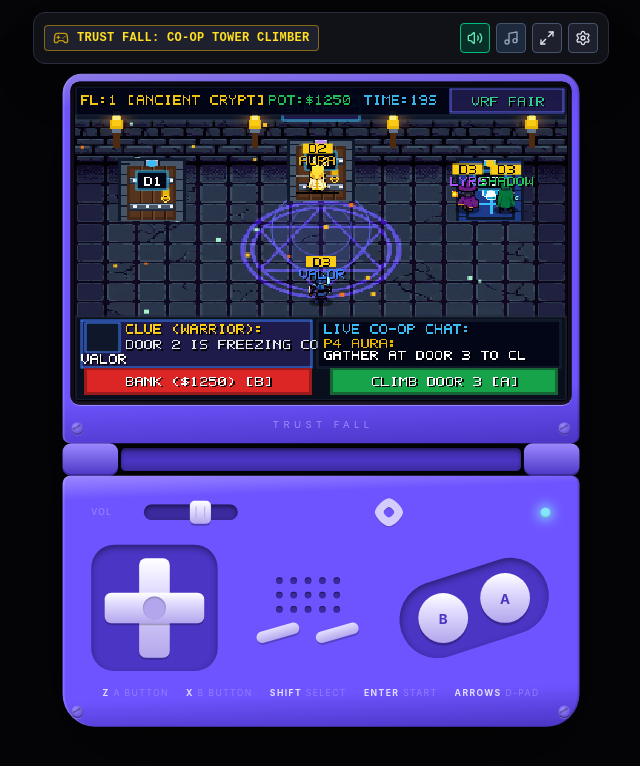
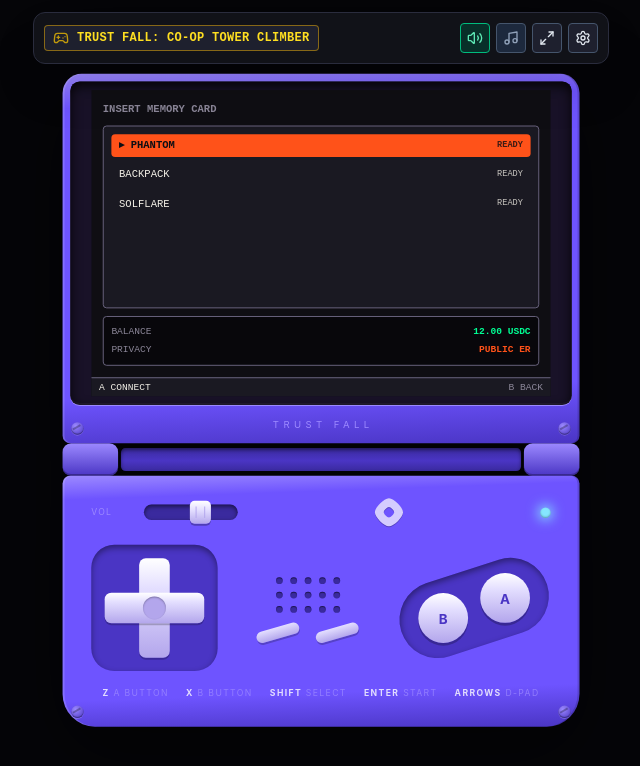
Before and after one commit to Candra0x6/tp, a Next.js app in the folder apps/web/: page / in a window 1280 px wide. Shown: the top 766 px of the page, without its empty margins (319-959 px from the left). Built offline with nearby package versions, Linux system fonts and the light colour scheme.

Commit message:
feat(web): integrate ScreenManager into ConsoleShell replacing canvas

```diff
--- a/apps/web/components/ConsoleShell.tsx
+++ b/apps/web/components/ConsoleShell.tsx
@@ -2,7 +2,7 @@
 
 import React, { useState, useCallback, useMemo } from 'react';
 import { ConsoleTheme, ScreenFilter, ScreenTint, ControllerInput, GameId, GameMetadata } from '../lib/types';
-import { GameViewport } from './GameViewport';
+import { ScreenManager } from './viewport/ScreenManager';
 import { sound } from '../lib/sound';
 import { Console } from '../../../packages/ui/src/console/Console';
 import { useConsolePressed, useConsoleIntent } from '../../../packages/ui/src/console/useConsoleInput';
@@ -84,12 +84,11 @@
   );
 
   return (
-    <GameViewport
-      gameId={currentGameId}
+    <ScreenManager
       input={input}
       screenFilter={screenFilter}
       screenTint={screenTint}
-      onFpsUpdate={setFps}
+      setFps={setFps}
     />
   );
 }
--- /dev/null
+++ b/apps/web/components/viewport/ScreenManager.tsx
@@ -0,0 +1,111 @@
+'use client';
+import React, { useState, useEffect, useRef } from 'react';
+import { ControllerInput, ScreenFilter, ScreenTint } from '../../lib/types';
+import { useOverflowWarning } from './useOverflowWarning';
+import { S0Boot } from './screens/S0Boot';
+import { S1Connect } from './screens/S1Connect';
+import { S2Lobby } from './screens/S2Lobby';
+import { S3Party } from './screens/S3Party';
+import { S4Deal } from './screens/S4Deal';
+import { S5Floor } from './screens/S5Floor';
+import { S6Resolve } from './screens/S6Resolve';
+import { S7BankOrClimb } from './screens/S7BankOrClimb';
+import { S8Results } from './screens/S8Results';
+
+type ScreenId = 's0' | 's1' | 's2' | 's3' | 's4' | 's5' | 's6' | 's7' | 's8';
+
+interface ScreenManagerProps {
+  input: ControllerInput;
+  screenFilter: ScreenFilter;
+  screenTint: ScreenTint;
+  setFps?: (fps: number) => void;
+}
+
+export const ScreenManager: React.FC<ScreenManagerProps> = () => {
+  const [activeScreen, setActiveScreen] = useState<ScreenId>('s0');
+  const [showSimToolbar, setShowSimToolbar] = useState(false);
+  const viewportRef = useRef<HTMLDivElement | null>(null);
+  useOverflowWarning(viewportRef);
+
+  // Toggle Simulator Toolbar via Shift+S
+  useEffect(() => {
+    const handleKey = (e: KeyboardEvent) => {
+      if (e.shiftKey && e.key.toLowerCase() === 's') {
+        setShowSimToolbar((v) => !v);
+      }
+    };
+    window.addEventListener('keydown', handleKey);
+    return () => window.removeEventListener('keydown', handleKey);
+  }, []);
+
+  const renderScreen = () => {
+    switch (activeScreen) {
+      case 's0':
+        return <S0Boot onComplete={() => setActiveScreen('s1')} />;
+      case 's1':
+        return (
+          <S1Connect
+            onConnect={() => setActiveScreen('s2')}
+            onBack={() => setActiveScreen('s0')}
+          />
+        );
+      case 's2':
+        return (
+          <S2Lobby
+            onSelectMode={() => setActiveScreen('s3')}
+          />
+        );
+      case 's3':
+        return (
+          <S3Party
+            onToggleReady={() => setActiveScreen('s4')}
+            onBack={() => setActiveScreen('s2')}
+          />
+        );
+      case 's4':
+        return <S4Deal onRetry={() => setActiveScreen('s5')} />;
+      case 's5':
+        return (
+          <S5Floor
+            onVote={() => setActiveScreen('s6')}
+            onSendMessage={() => {}}
+          />
+        );
+      case 's6':
+        return <S6Resolve onContinue={() => setActiveScreen('s7')} />;
+      case 's7':
+        return <S7BankOrClimb onChoose={() => setActiveScreen('s8')} />;
+      case 's8':
+        return <S8Results onRunItBack={() => setActiveScreen('s2')} />;
+    }
+  };
+
+  return (
+    <div
+      ref={viewportRef}
+      className="relative w-[480px] h-[320px] bg-[#0f0e13] overflow-hidden select-none"
+    >
+      {renderScreen()}
+
+      {/* Simulator Toolbar Overlay */}
+      {showSimToolbar && (
+        <div className="absolute top-1 left-1 right-1 z-50 bg-[#141419]/95 border border-[#FF5219] rounded p-1 flex items-center justify-between text-[9px] font-pixel">
+          <span className="text-[#FF5219] font-bold">SIMULATOR MODE</span>
+          <div className="flex gap-1">
+            {(['s0', 's1', 's2', 's3', 's4', 's5', 's6', 's7', 's8'] as ScreenId[]).map((s) => (
+              <button
+                key={s}
+                onClick={() => setActiveScreen(s)}
+                className={`px-1.5 py-0.5 rounded uppercase ${
+                  activeScreen === s ? 'bg-[#FF5219] text-black font-bold' : 'bg-[#1a1922] text-[#f2efe6]'
+                }`}
+              >
+                {s}
+              </button>
+            ))}
+          </div>
+        </div>
+      )}
+    </div>
+  );
+};
```
